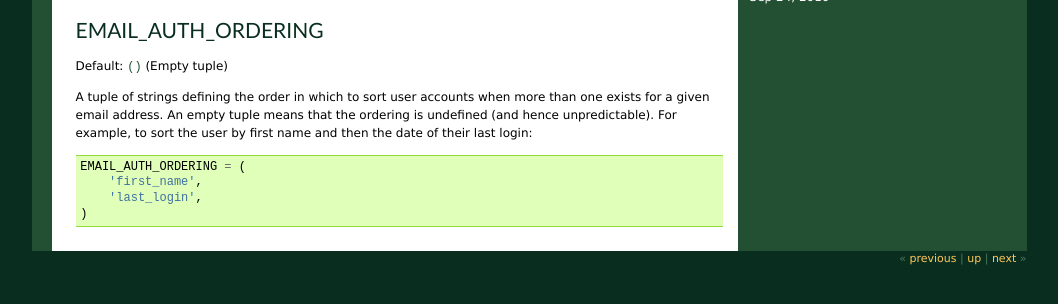
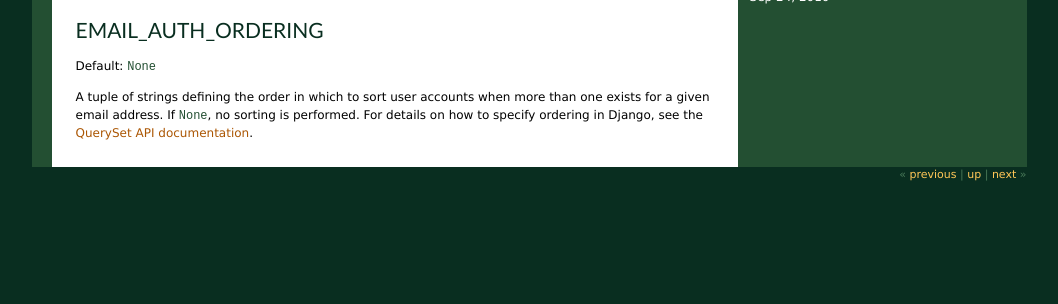
Before and after one commit to bcbnz/django-email-auth, a Sphinx documentation site: the page built from docs/settings.rst, in a window 1280 px wide, cut to the strip 482-786 px from the top of the page. Shown: the whole strip, without its empty margins (111-1169 px from the left). Built offline with Sphinx 7.4.7, drawn with Linux system fonts in a browser that asks for light colours.

Commit message:
Make default ordering setting None == don't try to order.
In Django, a call to order_by with no parameters (what would occur if
the default ordering is an empty tuple) means override any default
ordering specified by the model, and don't do any ordering at all.
Not what we want to do by default.

```diff
--- a/docs/settings.rst
+++ b/docs/settings.rst
@@ -17,14 +17,9 @@ user enters will be used in the authentication attempt.
 EMAIL_AUTH_ORDERING
 -------------------
 
-Default: ``()`` (Empty tuple)
+Default: ``None``
 
 A tuple of strings defining the order in which to sort user accounts when more
-than one exists for a given email address. An empty tuple means that the
-ordering is undefined (and hence unpredictable). For example, to sort the user
-by first name and then the date of their last login::
-
-    EMAIL_AUTH_ORDERING = (
-        'first_name',
-        'last_login',
-    )
+than one exists for a given email address. If ``None``, no sorting is
+performed. For details on how to specify ordering in Django, see the `QuerySet
+API documentation <http://docs.djangoproject.com/en/dev/ref/models/querysets/#order-by-fields>`_.
```
Also changed, not shown: docs/backends.rst (+6 -5 lines), 1 other file.
